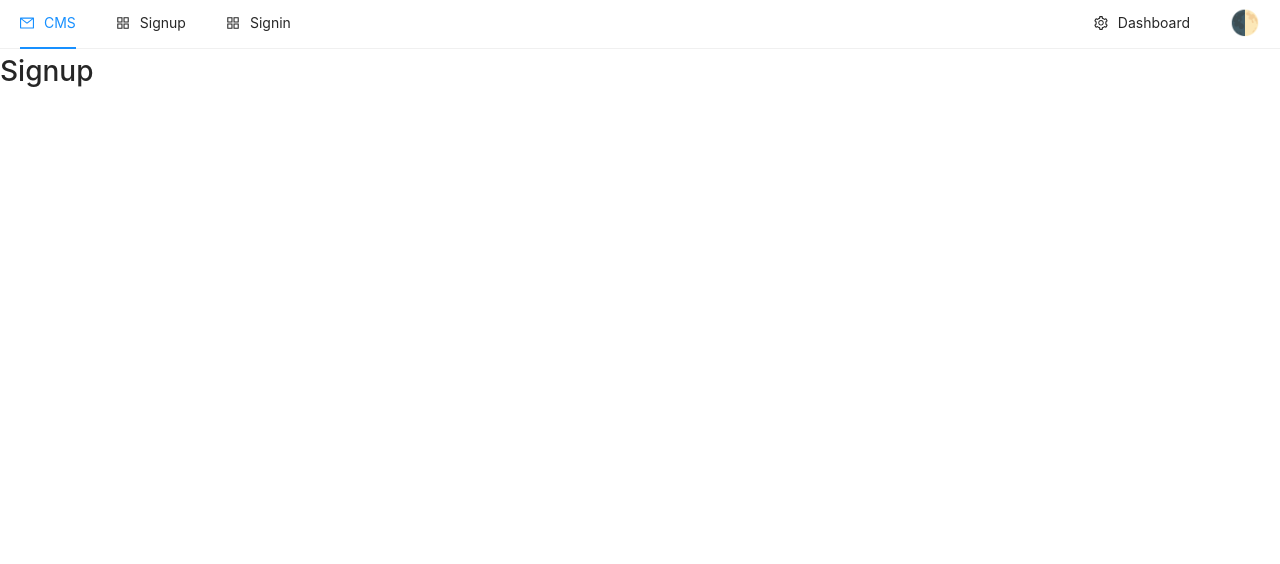
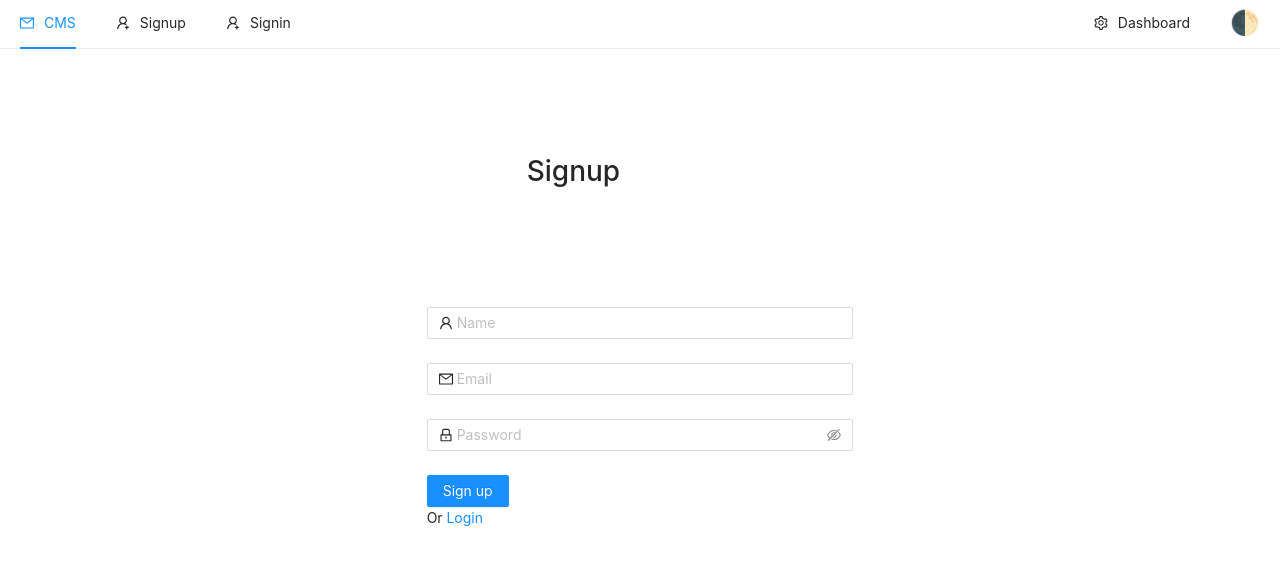
Before and after one commit to David-Uk/next-cms, a Next.js app in the folder client/: page /signup in a window 1280 px wide. Shown: the top 564 px of the page. Built offline with nearby package versions, Linux system fonts and the light colour scheme.

Commit message:
Added signup form

```diff
--- a/client/components/TopNav/TopNav.js
+++ b/client/components/TopNav/TopNav.js
@@ -1,4 +1,4 @@
-import { AppstoreOutlined, MailOutlined, SettingOutlined } from '@ant-design/icons';
+import { UserAddOutlined, MailOutlined, SettingOutlined } from '@ant-design/icons';
 import { Menu } from 'antd';
 import ToggleTheme from './../ToggleTheme';
 import { useState } from 'react';
@@ -21,12 +21,12 @@ const TopNav = () => {
                     <a>CMS</a>
                 </Link>
             </Menu.Item>
-            <Menu.Item key="signup" icon={<AppstoreOutlined />}>
+            <Menu.Item key="signup" icon={<UserAddOutlined />}>
                 <Link href="/signup">
                     <a>Signup</a>
                 </Link>
             </Menu.Item>
-            <Menu.Item key="signin" icon={<AppstoreOutlined />}>
+            <Menu.Item key="signin" icon={<UserAddOutlined />}>
                 <Link href="/signin">
                     <a>Signin</a>
                 </Link>
--- a/client/pages/signup.js
+++ b/client/pages/signup.js
@@ -1,11 +1,77 @@
+import { UserOutlined, MailOutlined, LockOutlined } from '@ant-design/icons';
+import { Form, Row, Col, Input, Checkbox, Button } from 'antd';
+import Link from 'next/link';
+
 function Signup() {
+    const onFinish = values => {
+
+    }
 
     return (
-        <div>
-            <h1>Signup</h1>
-            <br />
-            {/* <ToggleTheme /> */}
-        </div>
+        <Row>
+            <Col span={8} offset={8}>
+                <h1 style={{ padding: "100px" }}>Signup</h1>
+
+                {/* Name */}
+                <Form
+                    name="normal_login"
+                    className="login-form"
+                    initialValues={{ remember: true }}
+                // onFinish={onFinish}
+                >
+                    <Form.Item
+                        name="name"
+                        rules={[
+                            {
+                                required: true,
+                                message: "Please enter your name!",
+                            },
+                        ]}
+                        hasFeedback
+                    >
+                        <Input prefix={<UserOutlined />} placeholder="Name" />
+                    </Form.Item>
+
+                    {/* Email Outlined */}
+                    <Form.Item
+                        name="email"
+                        rules={[
+                            {
+                                type: "email",
+                                required: true,
+                                message: "Please enter your email!",
+                            },
+                        ]}
+                        hasFeedback
+                    >
+                        <Input prefix={<MailOutlined />} placeholder="Email" />
+                    </Form.Item>
+
+                    <Form.Item
+                        name="password"
+                        rules={[{ required: true, message: "Please input password" }]}>
+                        <Input.Password
+                            prefix={<LockOutlined />}
+                            type="password"
+                            placeholder="Password"
+                        />
+
+                    </Form.Item>
+                    <Form.Item>
+                        <Button
+                            type="primary"
+                            htmlType="submit"
+                            className="login-form-button">
+                            Sign up
+                        </Button>
+                        <br />
+                        Or <Link href="/signin">
+                            <a>Login</a>
+                        </Link>
+                    </Form.Item>
+                </Form>
+            </Col>
+        </Row >
     )
 }
 
```
